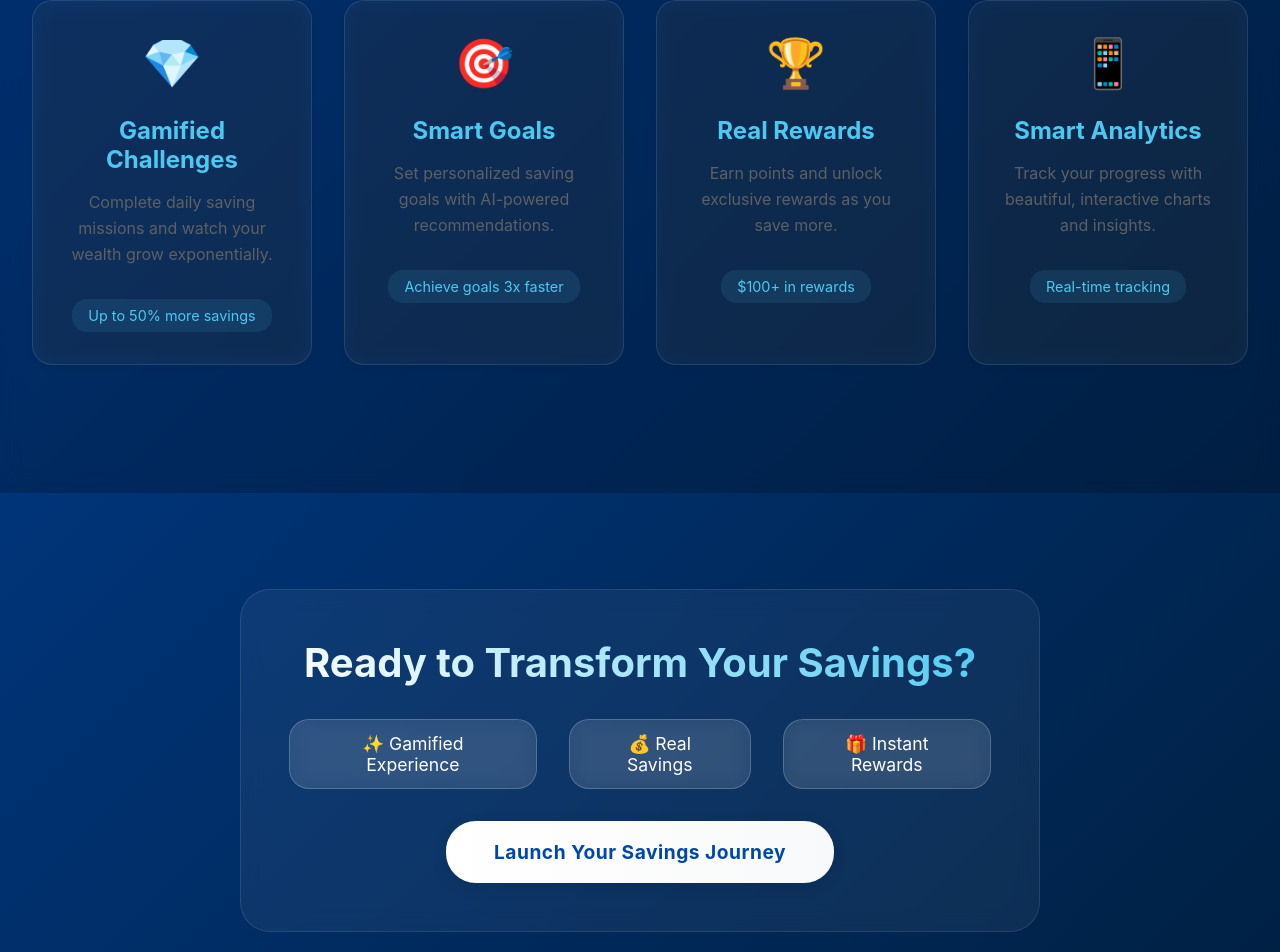
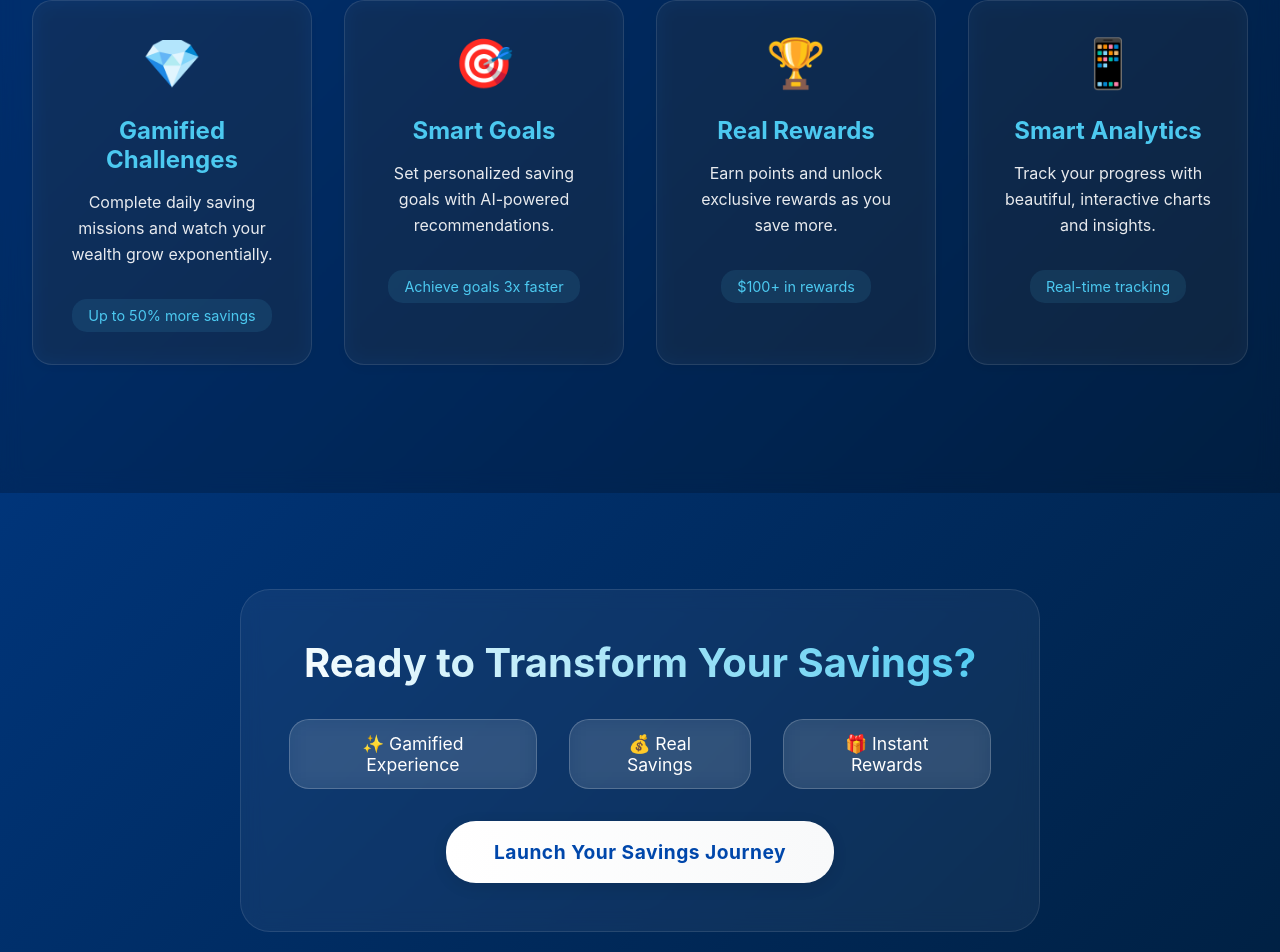
Before and after one commit to segfal/PowerUpSavings, a React (Vite) app: page / in a window 1280 px wide. Shown: the part 1115-2067 px from the top of the page. Built offline with nearby package versions, Linux system fonts and the light colour scheme.

Commit message:
styling for cards bug

```diff
--- a/src/components/LandingPage.tsx
+++ b/src/components/LandingPage.tsx
@@ -183,7 +183,7 @@ const LandingPage = () => {
             >
               <div className="feature-icon">💎</div>
               <h3>Gamified Challenges</h3>
-              <p>Complete daily saving missions and watch your wealth grow exponentially.</p>
+              <p style={{ color: 'white' }}>Complete daily saving missions and watch your wealth grow exponentially.</p>
               <div className="feature-highlight">Up to 50% more savings</div>
             </motion.div>
 
@@ -194,7 +194,7 @@ const LandingPage = () => {
             >
               <div className="feature-icon">🎯</div>
               <h3>Smart Goals</h3>
-              <p>Set personalized saving goals with AI-powered recommendations.</p>
+              <p style={{ color: 'white' }}>Set personalized saving goals with AI-powered recommendations.</p>
               <div className="feature-highlight">Achieve goals 3x faster</div>
             </motion.div>
 
@@ -205,7 +205,7 @@ const LandingPage = () => {
             >
               <div className="feature-icon">🏆</div>
               <h3>Real Rewards</h3>
-              <p>Earn points and unlock exclusive rewards as you save more.</p>
+              <p style={{ color: 'white' }}>Earn points and unlock exclusive rewards as you save more.</p>
               <div className="feature-highlight">$100+ in rewards</div>
             </motion.div>
 
@@ -216,7 +216,7 @@ const LandingPage = () => {
             >
               <div className="feature-icon">📱</div>
               <h3>Smart Analytics</h3>
-              <p>Track your progress with beautiful, interactive charts and insights.</p>
+              <p style={{ color: 'white' }}>Track your progress with beautiful, interactive charts and insights.</p>
               <div className="feature-highlight">Real-time tracking</div>
             </motion.div>
           </div>
```
